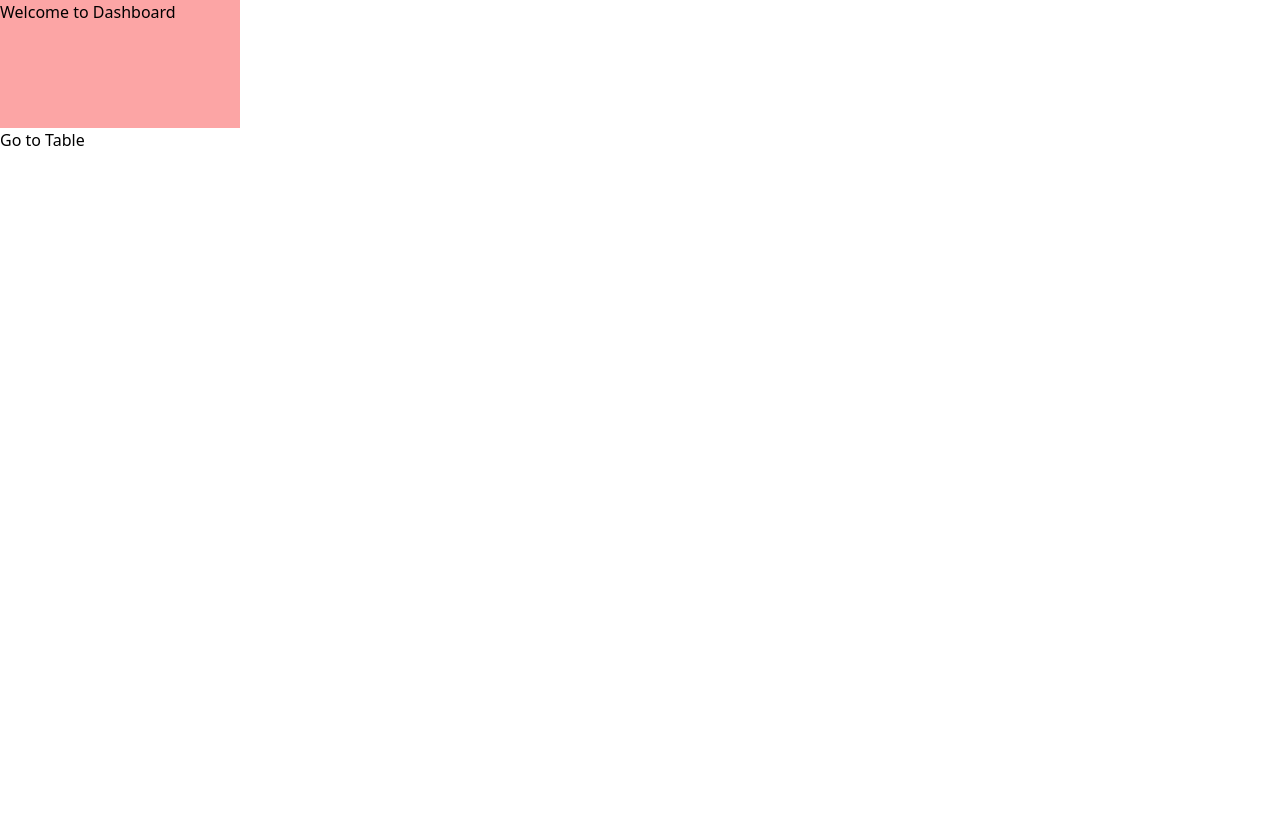
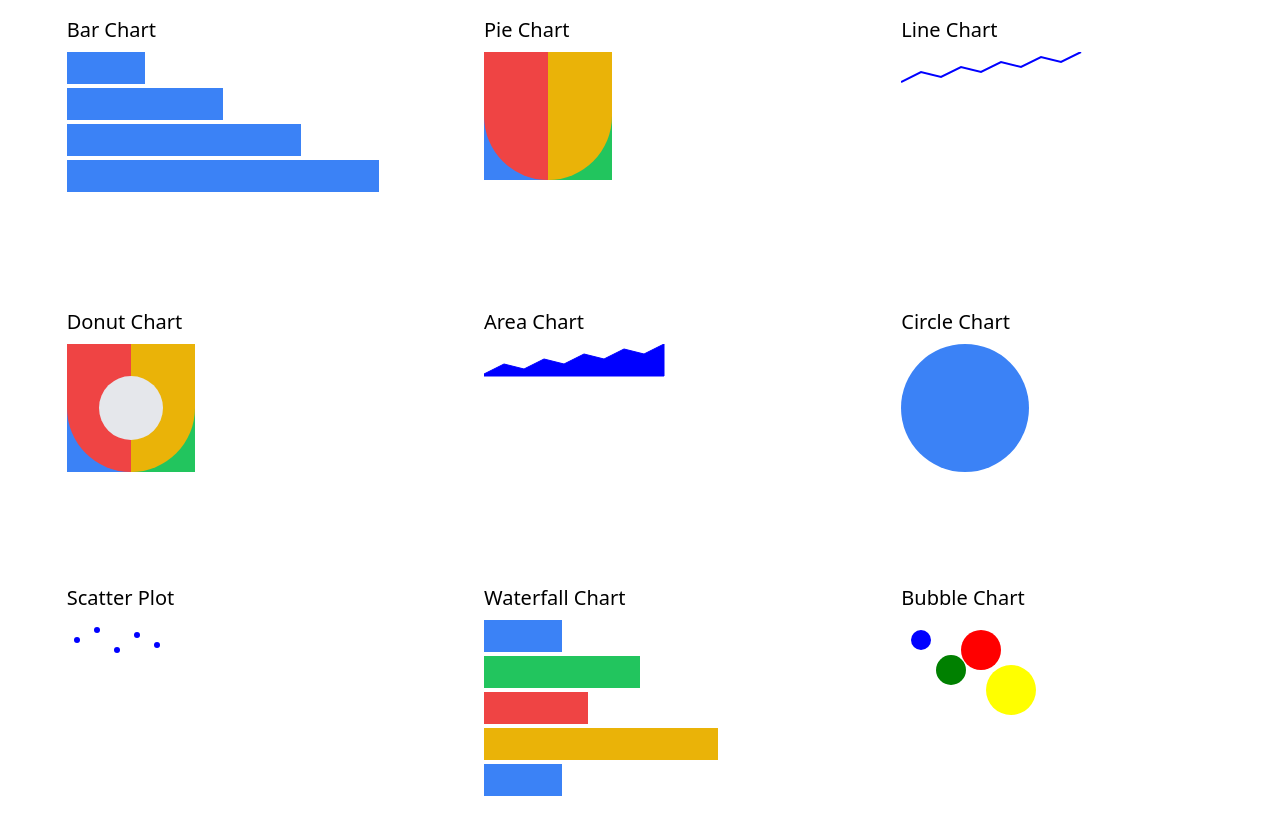
Before and after one commit to phucgo240699/mfe-dashboard, a React app: page / in a window 1280 px wide. Built offline with nearby package versions, Linux system fonts and the light colour scheme.

Commit message:
build sample dashboard and table pages

```diff
--- a/src/exposed/mfe.tsx
+++ b/src/exposed/mfe.tsx
@@ -7,7 +7,7 @@ const Table = React.lazy(() => import('../pages/table'));
 
 const App = () => {
   return (
-    <BrowserRouter>
+    <BrowserRouter basename="/dashboard">
       <Routes>
         <Route path="/" element={<Dashboard />} />
         <Route path="/table" element={<Table />} />
--- a/src/pages/dashboard/index.tsx
+++ b/src/pages/dashboard/index.tsx
@@ -1,12 +1,94 @@
+import React from 'react';
 import { NavLink } from 'react-router';
 
-const Dashboard = () => {
+const DashboardPage: React.FC = () => {
   return (
-    <div>
-      <div className="w-60 h-32 bg-red-300">Welcome to Dashboard</div>
-      <NavLink to="/table">Go to Table</NavLink>
+    <div className="flex flex-wrap justify-around p-4 gap-x-1 gap-y-28">
+      <NavLink to={'/table'} className="sm:w-1/2 md:w-1/3 lg:w-1/4">
+        <h2 className="text-xl mb-2">Bar Chart</h2>
+        <div className="bar-chart">
+          <div className="bg-blue-500 h-8 w-1/4 mb-1"></div>
+          <div className="bg-blue-500 h-8 w-1/2 mb-1"></div>
+          <div className="bg-blue-500 h-8 w-3/4 mb-1"></div>
+          <div className="bg-blue-500 h-8 w-full mb-1"></div>
+        </div>
+      </NavLink>
+      <NavLink to={'/table'} className="sm:w-1/2 md:w-1/3 lg:w-1/4">
+        <h2 className="text-xl mb-2">Pie Chart</h2>
+        <div className="pie-chart relative w-32 h-32 rounded-full bg-gray-200">
+          <div className="absolute top-0 left-0 w-16 h-32 bg-blue-500 rounded-tl-full"></div>
+          <div className="absolute top-0 right-0 w-16 h-32 bg-green-500 rounded-tr-full"></div>
+          <div className="absolute bottom-0 left-0 w-16 h-32 bg-red-500 rounded-bl-full"></div>
+          <div className="absolute bottom-0 right-0 w-16 h-32 bg-yellow-500 rounded-br-full"></div>
+        </div>
+      </NavLink>
+      <NavLink to={'/table'} className="sm:w-1/2 md:w-1/3 lg:w-1/4">
+        <h2 className="text-xl mb-2">Line Chart</h2>
+        <svg className="line-chart w-full h-32">
+          <polyline
+            fill="none"
+            stroke="blue"
+            strokeWidth="2"
+            points="0,30 20,20 40,25 60,15 80,20 100,10 120,15 140,5 160,10 180,0"
+          />
+        </svg>
+      </NavLink>
+      <NavLink to={'/table'} className="sm:w-1/2 md:w-1/3 lg:w-1/4">
+        <h2 className="text-xl mb-2">Donut Chart</h2>
+        <div className="donut-chart relative w-32 h-32 rounded-full bg-gray-200">
+          <div className="absolute top-0 left-0 w-16 h-32 bg-blue-500 rounded-tl-full"></div>
+          <div className="absolute top-0 right-0 w-16 h-32 bg-green-500 rounded-tr-full"></div>
+          <div className="absolute bottom-0 left-0 w-16 h-32 bg-red-500 rounded-bl-full"></div>
+          <div className="absolute bottom-0 right-0 w-16 h-32 bg-yellow-500 rounded-br-full"></div>
+          <div className="absolute inset-0 m-auto w-16 h-16 bg-gray-200 rounded-full"></div>
+        </div>
+      </NavLink>
+      <NavLink to={'/table'} className="sm:w-1/2 md:w-1/3 lg:w-1/4">
+        <h2 className="text-xl mb-2">Area Chart</h2>
+        <svg className="area-chart w-full h-32">
+          <polygon
+            fill="blue"
+            stroke="blue"
+            strokeWidth="1"
+            points="0,30 20,20 40,25 60,15 80,20 100,10 120,15 140,5 160,10 180,0 180,32 0,32"
+          />
+        </svg>
+      </NavLink>
+      <NavLink to={'/table'} className="sm:w-1/2 md:w-1/3 lg:w-1/4">
+        <h2 className="text-xl mb-2">Circle Chart</h2>
+        <div className="circle-chart relative w-32 h-32 rounded-full bg-blue-500"></div>
+      </NavLink>
+      <NavLink to={'/table'} className="sm:w-1/2 md:w-1/3 lg:w-1/4">
+        <h2 className="text-xl mb-2">Scatter Plot</h2>
+        <svg className="scatter-plot w-full h-32">
+          <circle cx="10" cy="20" r="3" fill="blue" />
+          <circle cx="30" cy="10" r="3" fill="blue" />
+          <circle cx="50" cy="30" r="3" fill="blue" />
+          <circle cx="70" cy="15" r="3" fill="blue" />
+          <circle cx="90" cy="25" r="3" fill="blue" />
+        </svg>
+      </NavLink>
+      <NavLink to={'/table'} className="sm:w-1/2 md:w-1/3 lg:w-1/4">
+        <h2 className="text-xl mb-2">Waterfall Chart</h2>
+        <div className="waterfall-chart">
+          <div className="bg-blue-500 h-8 w-1/4 mb-1"></div>
+          <div className="bg-green-500 h-8 w-1/2 mb-1"></div>
+          <div className="bg-red-500 h-8 w-1/3 mb-1"></div>
+          <div className="bg-yellow-500 h-8 w-3/4 mb-1"></div>
+          <div className="bg-blue-500 h-8 w-1/4 mb-1"></div>
+        </div>
+      </NavLink>
+      <NavLink to={'/table'} className="sm:w-1/2 md:w-1/3 lg:w-1/4">
+        <h2 className="text-xl mb-2">Bubble Chart</h2>
+        <svg className="bubble-chart w-full h-32">
+          <circle cx="20" cy="20" r="10" fill="blue" />
+          <circle cx="50" cy="50" r="15" fill="green" />
+          <circle cx="80" cy="30" r="20" fill="red" />
+          <circle cx="110" cy="70" r="25" fill="yellow" />
+        </svg>
+      </NavLink>
     </div>
   );
 };
 
-export default Dashboard;
+export default DashboardPage;
--- a/src/pages/table/index.tsx
+++ b/src/pages/table/index.tsx
@@ -1,11 +1,51 @@
-import { NavLink } from 'react-router';
-
 const Table = () => {
   return (
-    <div>
-      <div className="w-60 h-32 bg-red-300">Welcome to Table</div>
-      <NavLink to="/">Go to Dashboard</NavLink>
-    </div>
+    <main className="p-4">
+      <section className="bg-neutral-100 rounded-lg p-4 shadow mb-4">
+        <h2 className="text-xl mb-2">School Information</h2>
+        <table className="min-w-full bg-white rounded-lg overflow-hidden">
+          <thead>
+            <tr className="bg-blue-200">
+              <th className="py-2 px-4 border-b">School</th>
+              <th className="py-2 px-4 border-b">Teacher</th>
+              <th className="py-2 px-4 border-b">Student</th>
+              <th className="py-2 px-4 border-b">Subject</th>
+              <th className="py-2 px-4 border-b">Assessment</th>
+            </tr>
+          </thead>
+          <tbody>
+            <tr className="bg-blue-100">
+              <td className="py-2 px-4 border-b">Greenwood High</td>
+              <td className="py-2 px-4 border-b">Mr. Smith</td>
+              <td className="py-2 px-4 border-b">John Doe</td>
+              <td className="py-2 px-4 border-b">Mathematics</td>
+              <td className="py-2 px-4 border-b">A</td>
+            </tr>
+            <tr className="bg-blue-50">
+              <td className="py-2 px-4 border-b">Greenwood High</td>
+              <td className="py-2 px-4 border-b">Ms. Johnson</td>
+              <td className="py-2 px-4 border-b">Jane Smith</td>
+              <td className="py-2 px-4 border-b">Science</td>
+              <td className="py-2 px-4 border-b">B+</td>
+            </tr>
+            <tr className="bg-blue-100">
+              <td className="py-2 px-4 border-b">Sunrise Elementary</td>
+              <td className="py-2 px-4 border-b">Mr. Brown</td>
+              <td className="py-2 px-4 border-b">Alice Johnson</td>
+              <td className="py-2 px-4 border-b">English</td>
+              <td className="py-2 px-4 border-b">A-</td>
+            </tr>
+            <tr className="bg-blue-50">
+              <td className="py-2 px-4 border-b">Sunrise Elementary</td>
+              <td className="py-2 px-4 border-b">Ms. Davis</td>
+              <td className="py-2 px-4 border-b">Bob Brown</td>
+              <td className="py-2 px-4 border-b">History</td>
+              <td className="py-2 px-4 border-b">B</td>
+            </tr>
+          </tbody>
+        </table>
+      </section>
+    </main>
   );
 };
 
```
Also changed, not shown: src/App.tsx (added), src/pages/DashboardPage.tsx (added).
